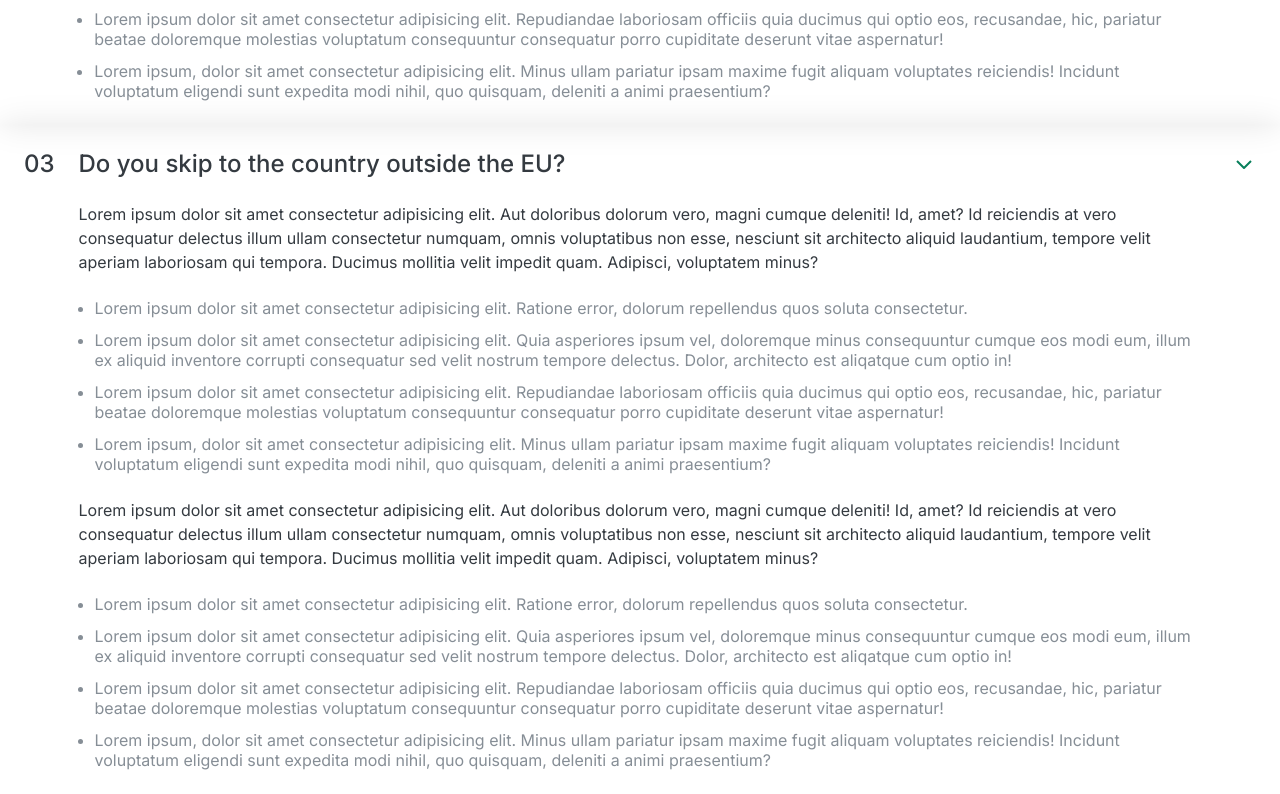
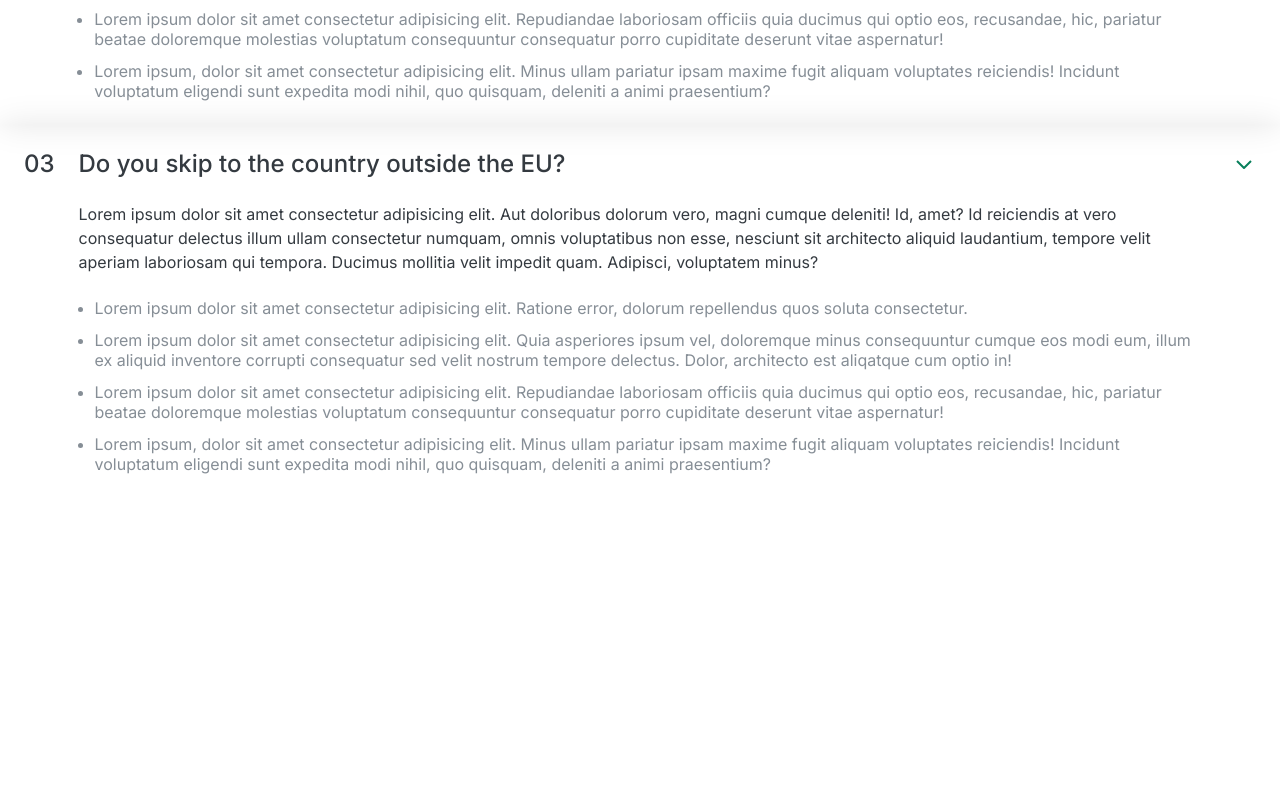
Before and after one commit to ELAVENI-MG/Internship-flipopay, a plain HTML site: page accordian1.html in a window 1280 px wide. Shown: the part 1033-1827 px from the top of the page. After the commit the page ends 1531 px from the top, so only its background shows below. Drawn offline with Linux system fonts and the light colour scheme.

Commit message:
deleted the extra div

```diff
--- a/accordian1.html
+++ b/accordian1.html
@@ -159,15 +159,6 @@
                 <li>Lorem ipsum, dolor sit amet consectetur adipisicing elit. Minus ullam pariatur ipsam maxime fugit aliquam voluptates reiciendis! Incidunt voluptatum eligendi sunt expedita modi nihil, quo quisquam, deleniti a animi praesentium?</li>
             </ul>
         </div>
-        <div class="hidden-box">
-            <p>Lorem ipsum dolor sit amet consectetur adipisicing elit. Aut doloribus dolorum vero, magni cumque deleniti! Id, amet? Id reiciendis at vero consequatur delectus illum ullam consectetur numquam, omnis voluptatibus non esse, nesciunt sit architecto aliquid laudantium, tempore velit aperiam laboriosam qui tempora. Ducimus mollitia velit impedit quam. Adipisci, voluptatem minus?</p>
-             <ul>
-                 <li>Lorem ipsum dolor sit amet consectetur adipisicing elit. Ratione error, dolorum repellendus quos soluta consectetur.</li>
-                 <li>Lorem ipsum dolor sit amet consectetur adipisicing elit. Quia asperiores ipsum vel, doloremque minus consequuntur cumque eos modi eum, illum ex aliquid inventore corrupti consequatur sed velit nostrum tempore delectus. Dolor, architecto est aliqatque cum optio in!</li>
-                 <li>Lorem ipsum dolor sit amet consectetur adipisicing elit. Repudiandae laboriosam officiis quia ducimus qui optio eos, recusandae, hic, pariatur beatae doloremque molestias voluptatum consequuntur consequatur porro cupiditate deserunt vitae aspernatur!</li>
-                 <li>Lorem ipsum, dolor sit amet consectetur adipisicing elit. Minus ullam pariatur ipsam maxime fugit aliquam voluptates reiciendis! Incidunt voluptatum eligendi sunt expedita modi nihil, quo quisquam, deleniti a animi praesentium?</li>
-             </ul>
-         </div>
         </div>
         </div>
     </div>
```
